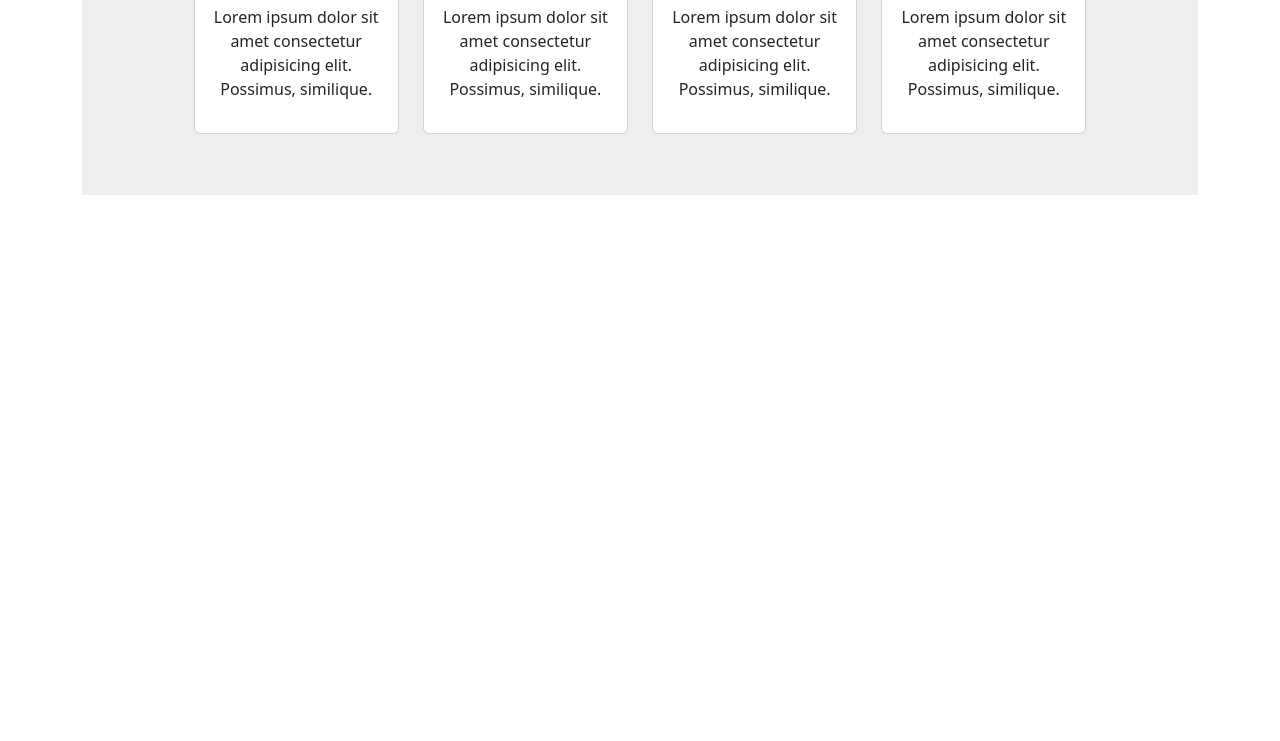
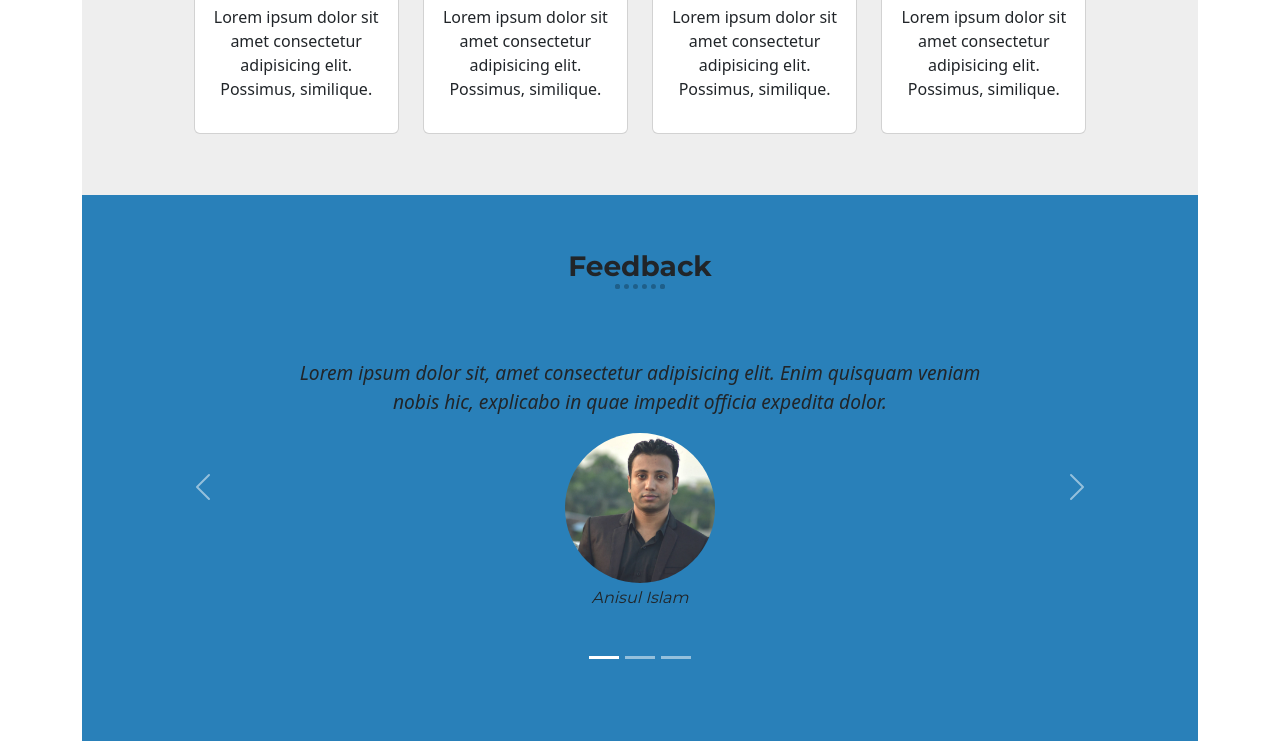
Before and after one commit to md-ibrahim-bd/Bootstrap-project-2, a plain HTML site: page header-design.html in a window 1280 px wide. Shown: the part 2781-3522 px from the top of the page. Before the commit the page ends 2976 px from the top, so only its background shows below. Drawn offline with nearby package versions, Linux system fonts and the light colour scheme.

Commit message:
feedback end

```diff
--- a/header-design.html
+++ b/header-design.html
@@ -54,7 +54,7 @@
                             <a class="nav-link text-center text-md-left text-white" href="#tutorial">Tutorials</a>
                         </li>
                         <li class="nav-item">
-                            <a class="nav-link text-center text-md-left text-white" href="#">Feedback</a>
+                            <a class="nav-link text-center text-md-left text-white" href="#feedback">Feedback</a>
                         </li>
                         <li class="nav-item">
                             <a class="nav-link text-center text-md-left text-white" href="#">Contact Me</a>
@@ -335,7 +335,67 @@
 
 
 
+            <!-- Feedback start  -->
 
+
+            <section id="feedback">
+                <div class="section-title">
+                    <h3 class="text-center">Feedback</h3>
+                    <hr class="hr-style">
+                </div>
+
+                <div class="row">
+                    <div id="carouselExampleIndicators" class="carousel slide" data-bs-ride="true">
+                        <div class="carousel-indicators">
+                            <button type="button" data-bs-target="#carouselExampleIndicators" data-bs-slide-to="0"
+                                class="active" aria-current="true" aria-label="Slide 1"></button>
+                            <button type="button" data-bs-target="#carouselExampleIndicators" data-bs-slide-to="1"
+                                aria-label="Slide 2"></button>
+                            <button type="button" data-bs-target="#carouselExampleIndicators" data-bs-slide-to="2"
+                                aria-label="Slide 3"></button>
+                        </div>
+                        <div class="carousel-inner">
+                            <div class="carousel-item active">
+                                <p>
+                                    Lorem ipsum dolor sit, amet consectetur adipisicing elit. Enim quisquam veniam nobis
+                                    hic, explicabo in quae impedit officia expedita dolor.
+                                </p>
+                                <img class="rounded-circle feedback-img" src="./anisul-islam.jpg" alt="">
+                                <h6>Anisul Islam</h6>
+                            </div>
+                            <div class="carousel-item">
+                                <p>
+                                    Lorem ipsum dolor sit, amet consectetur adipisicing elit. Enim quisquam veniam nobis
+                                    hic, explicabo in quae impedit officia expedita dolor.
+                                </p>
+                                <img class="rounded-circle feedback-img" src="./anisul-islam.jpg" alt="">
+                                <h6>Anisul Islam</h6>
+                            </div>
+                            <div class="carousel-item">
+                                <p>
+                                    Lorem ipsum dolor sit, amet consectetur adipisicing elit. Enim quisquam veniam nobis
+                                    hic, explicabo in quae impedit officia expedita dolor.
+                                </p>
+                                <img class="rounded-circle feedback-img" src="./anisul-islam.jpg" alt="">
+                                <h6>Anisul Islam</h6>
+                            </div>
+                        </div>
+                        <button class="carousel-control-prev" type="button" data-bs-target="#carouselExampleIndicators"
+                            data-bs-slide="prev">
+                            <span class="carousel-control-prev-icon" aria-hidden="true"></span>
+                            <span class="visually-hidden">Previous</span>
+                        </button>
+                        <button class="carousel-control-next" type="button" data-bs-target="#carouselExampleIndicators"
+                            data-bs-slide="next">
+                            <span class="carousel-control-next-icon" aria-hidden="true"></span>
+                            <span class="visually-hidden">Next</span>
+                        </button>
+                    </div>
+                </div>
+            </section>
+
+
+            <!-- Feedback end  -->
         </main>
         <footer>
 
--- a/style.css
+++ b/style.css
@@ -142,3 +142,25 @@ header{
 
 
 /* tutorial end  */
+
+
+/* feedback start  */
+
+#feedback{
+    padding: 5%;
+    background: #2980b9;
+}
+.carousel-item{
+    text-align: center;
+    padding: 7% 15%;
+    font-style: italic;
+    font-size: 1.2rem;
+}
+.feedback-img{
+    width: 150px;
+    height: auto;
+    margin-bottom: 5px;
+}
+
+
+/* feedback end  */
```
Also changed, not shown: anisul-islam.jpg (added).
